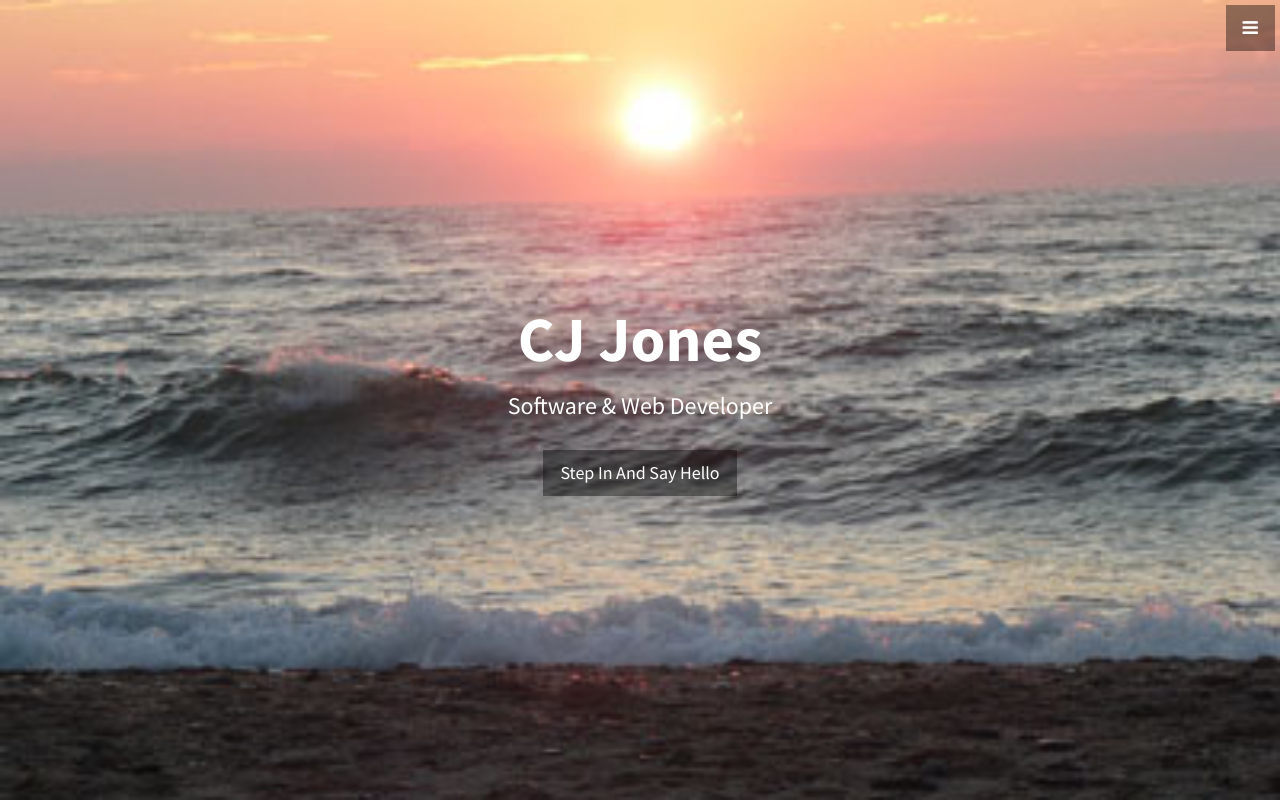
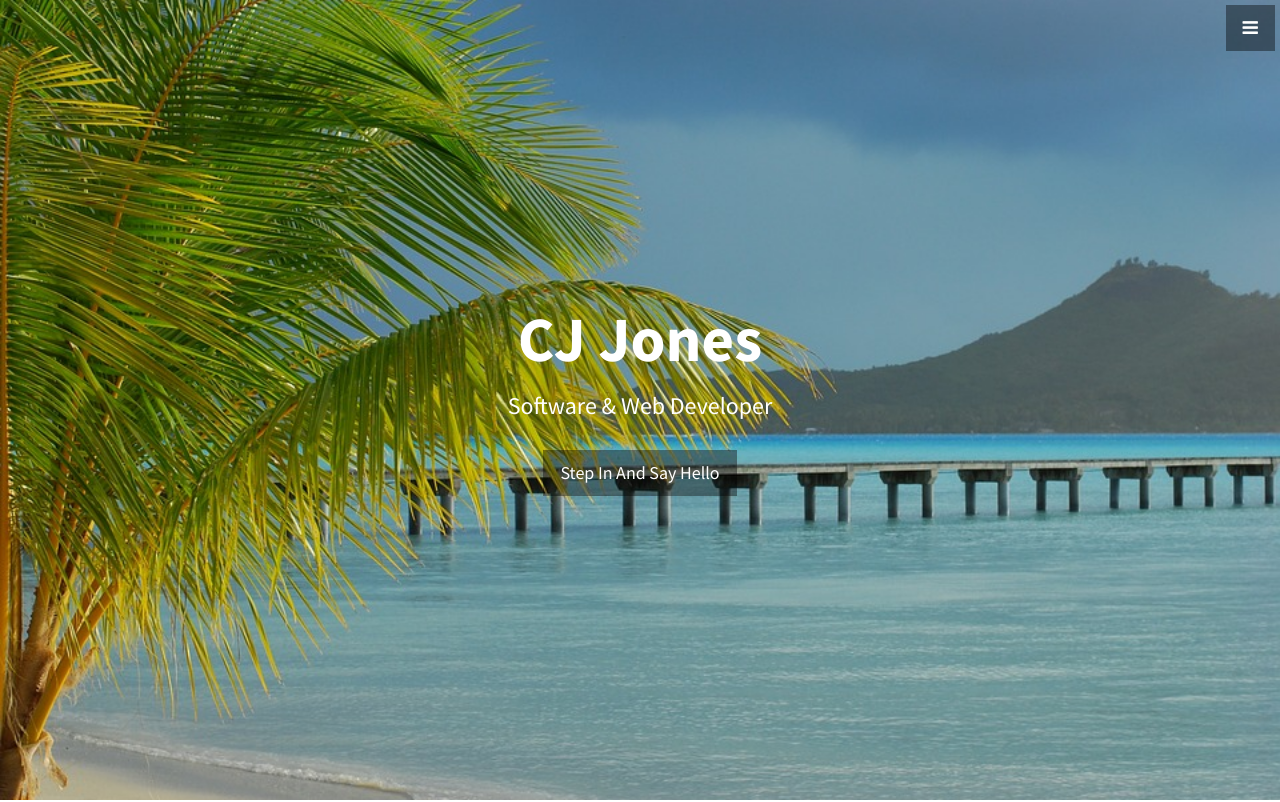
Before and after one commit to CJJones1962/CJJones1962.github.io, a plain HTML site: page index.html in a window 1280 px wide. Shown: the top 802 px of the page. Drawn offline with nearby package versions, Linux system fonts and the light colour scheme; a script that the page names is missing.

Commit message:
Update Website

```diff
--- a/css/stylish-portfolio.css
+++ b/css/stylish-portfolio.css
@@ -160,7 +160,7 @@ hr.small {
     position: relative;
     width: 100%;
     height: 100%;
-    background: url(../img/sunsetwaves.jpg) no-repeat center center scroll;
+    background: url(../img/borabora4.jpg) no-repeat center center scroll;
     -webkit-background-size: cover;
     -moz-background-size: cover;
     background-size: cover;
```
Also changed, not shown: img/borabora4.jpg (added).
